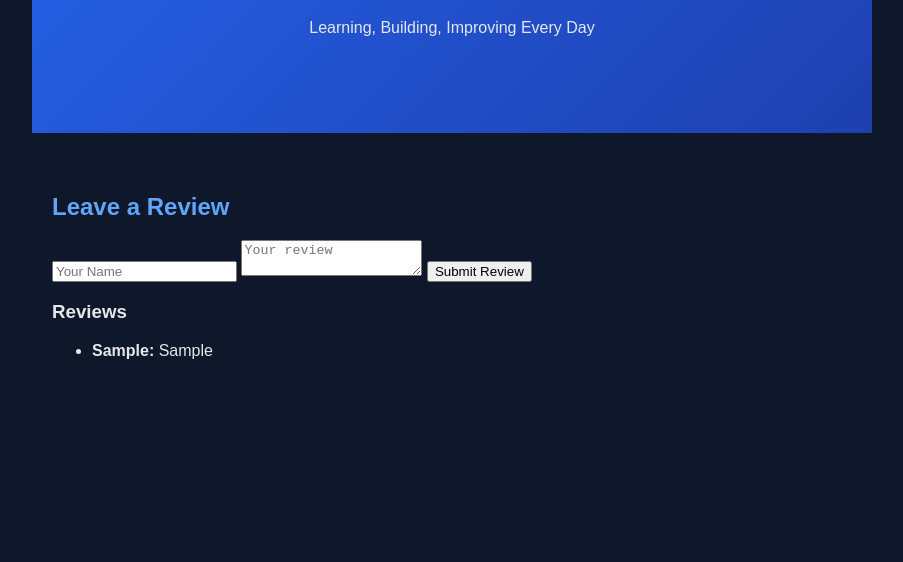
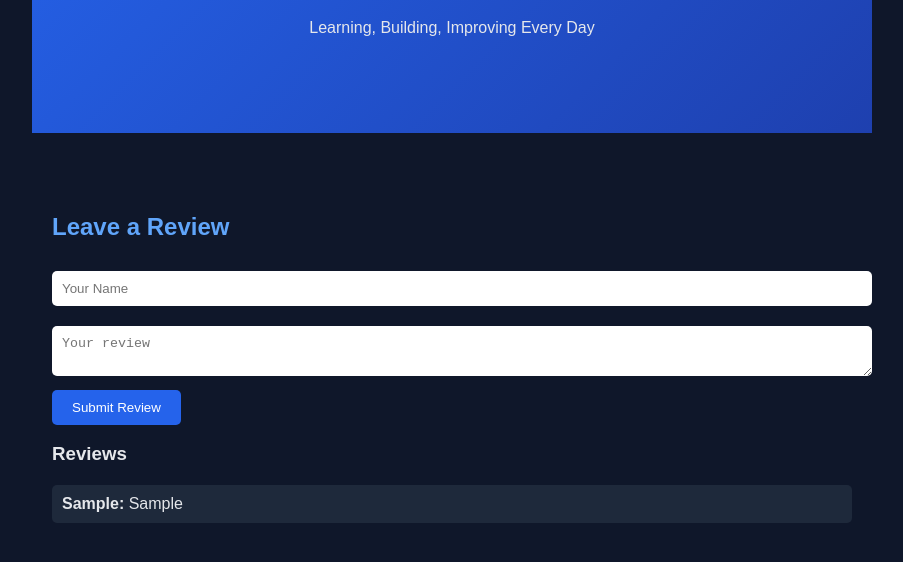
Before and after one commit to RED-XAXIAN677-pixel/RED-XAXIAN677-pixel.github.io, a plain HTML site: page index.html in a window 1280 px wide. Both pictures are taken after typing "Sample", "Sample" into the empty fields and a click on the button "Submit Review". Shown: the part 196-758 px from the top of the page, without its empty margins (188-1091 px from the left). Drawn offline with Linux system fonts and the light colour scheme.

Commit message:
Update style.css

```diff
--- a/style.css
+++ b/style.css
@@ -24,8 +24,39 @@ h1 {
 
 h2 {
   color: #60a5fa;
+  margin-top: 40px;
 }
 
-ul li {
+form input, form textarea {
+  width: 100%;
+  padding: 10px;
   margin: 10px 0;
+  border: none;
+  border-radius: 5px;
 }
+
+form button {
+  padding: 10px 20px;
+  background-color: #2563eb;
+  color: white;
+  border: none;
+  border-radius: 5px;
+  cursor: pointer;
+}
+
+form button:hover {
+  background-color: #1e40af;
+}
+
+ul#reviewsList {
+  list-style: none;
+  padding: 0;
+  margin-top: 20px;
+}
+
+ul#reviewsList li {
+  background: #1e293b;
+  padding: 10px;
+  margin-bottom: 10px;
+  border-radius: 5px;
+}
```
